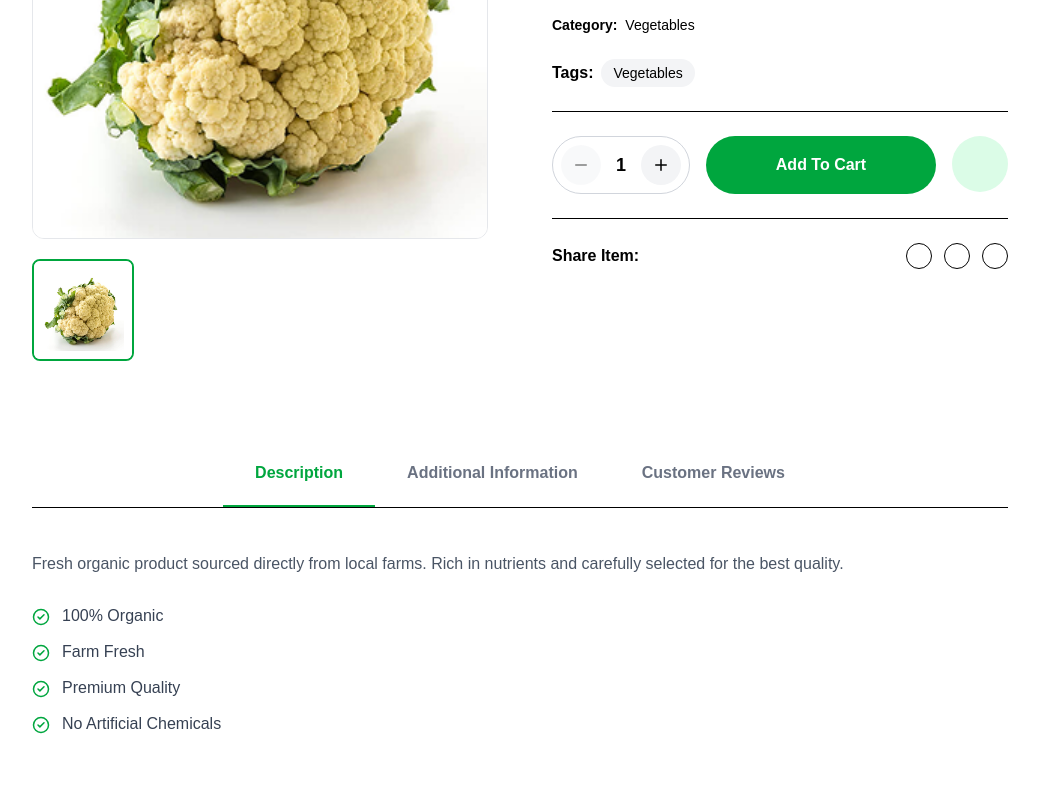
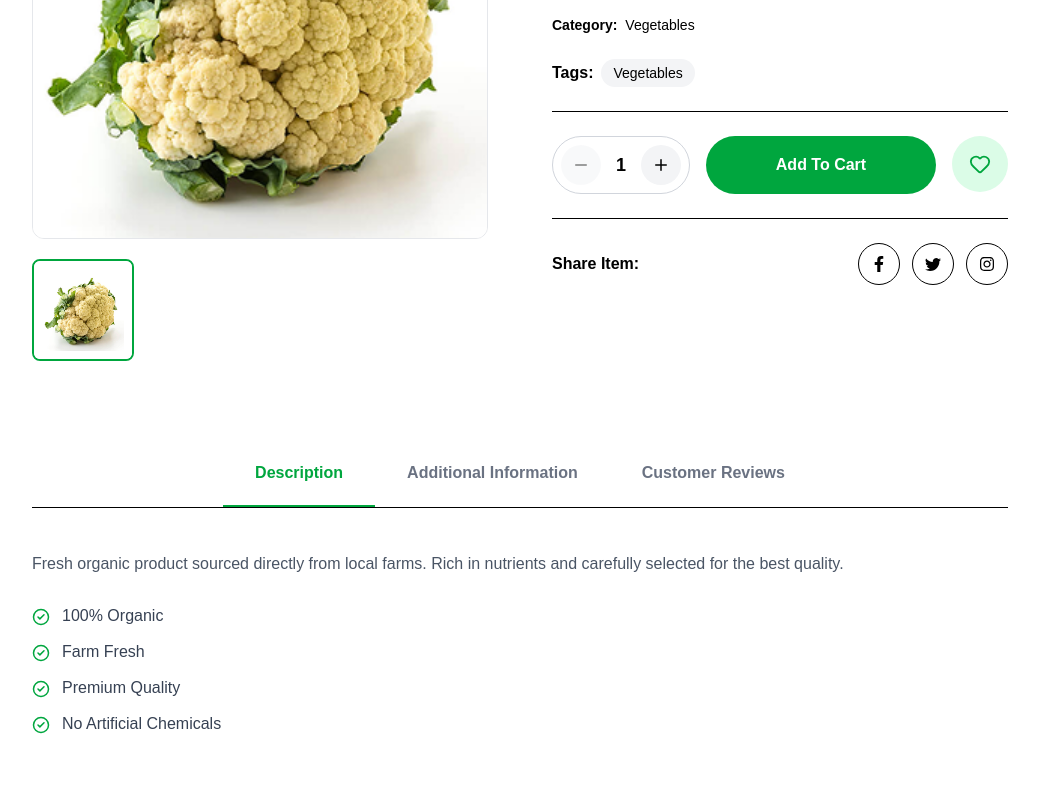
Before and after one commit to Riyadulislamratul/Eco_Bazar, a React (Vite) app: page /product/cauliflower in a window 1280 px wide. Shown: the part 760-1560 px from the top of the page, without its empty margins (120-1159 px from the left). Built offline with nearby package versions, Linux system fonts and the light colour scheme.

Commit message:
some features added

```diff
--- a/src/components/product/ProductCard.jsx
+++ b/src/components/product/ProductCard.jsx
@@ -43,7 +43,7 @@ const ProductCard = ({ product }) => {
       <div className="absolute right-3 top-3 z-20 flex translate-x-5 flex-col gap-2 opacity-0 transition-all duration-300 group-hover:translate-x-0 group-hover:opacity-100">
         <button
           onClick={() => toggleWishlist(product)}
-          className={`flex h-10 w-10 items-center justify-center rounded-full border shadow transition-all
+          className={`flex h-10 cursor-pointer w-10 items-center justify-center rounded-full border shadow transition-all
   ${
     wishlistActive
       ? "bg-green-600 text-white border-green-600"
@@ -53,7 +53,7 @@ const ProductCard = ({ product }) => {
           <Heart size={18} fill={wishlistActive ? "currentColor" : "none"} />
         </button>
 
-        <button className="flex h-10 w-10 items-center justify-center rounded-full border bg-white shadow hover:bg-green-600 hover:text-white">
+        <button className="flex h-10 cursor-pointer w-10 items-center justify-center rounded-full border bg-white shadow hover:bg-green-600 hover:text-white">
           <Eye size={18} />
         </button>
       </div>
@@ -101,7 +101,7 @@ const ProductCard = ({ product }) => {
           <button
             onClick={() => addToCart(product)}
             disabled={stock === 0}
-            className={`flex h-11 w-11 items-center justify-center rounded-full transition-all duration-300
+            className={`flex h-11 w-11 cursor-pointer items-center justify-center rounded-full transition-all duration-300
   ${
     stock === 0
       ? "cursor-not-allowed bg-gray-200 text-gray-400"
--- a/src/components/product_details/ProductInfo.jsx
+++ b/src/components/product_details/ProductInfo.jsx
@@ -1,13 +1,12 @@
 import React from "react";
+import { Heart } from "lucide-react";
+import { FaFacebookF, FaInstagram } from "react-icons/fa";
+import { BsTwitter } from "react-icons/bs";
 
 import Rating from "../product/Rating";
 import Price from "../common/Price";
 import QuantitySelector from "./QuantitySelector";
 
-
-// import Rating from "../product/Rating";
-// import Price from "../common/Price";
-// import QuantitySelector from "./QuantitySelector";
 
 const ProductInfo = ({
   product,
@@ -102,16 +101,16 @@ const ProductInfo = ({
 
         <button
           onClick={onAddToCart}
-          className="flex-1 rounded-full bg-green-600 py-4 font-semibold text-white transition hover:bg-green-700"
+          className="flex-1 cursor-pointer rounded-full bg-green-600 py-4 font-semibold text-white transition hover:bg-green-700"
         >
           Add To Cart
         </button>
 
         <button
           onClick={onWishlist}
-          className="flex h-14 w-14 items-center justify-center rounded-full bg-green-100 text-green-600 transition hover:bg-green-600 hover:text-white"
+          className="flex h-14 w-14 cursor-pointer items-center justify-center rounded-full bg-green-100 text-green-600 transition hover:bg-green-600 hover:text-white"
         >
-          {/* <Heart size={22} /> */}
+          <Heart size={22} />
         </button>
 
       </div>
@@ -127,16 +126,16 @@ const ProductInfo = ({
 
         <div className="flex gap-3">
 
-          <button className="rounded-full border p-3 hover:bg-green-600 hover:text-white">
-            {/* <Facebook size={18} /> */}
+          <button className="rounded-full cursor-pointer border p-3 hover:bg-green-600 hover:text-white">
+            <FaFacebookF />
           </button>
 
-          <button className="rounded-full border p-3 hover:bg-green-600 hover:text-white">
-            {/* <Twitter size={18} /> */}
+          <button className="rounded-full cursor-pointer border p-3 hover:bg-green-600 hover:text-white">
+            <BsTwitter />
           </button>
 
-          <button className="rounded-full border p-3 hover:bg-green-600 hover:text-white">
-            {/* <Instagram size={18} /> */}
+          <button className="rounded-full cursor-pointer border p-3 hover:bg-green-600 hover:text-white">
+            <FaInstagram />
           </button>
 
         </div>
--- a/src/components/product_details/QuantitySelector.jsx
+++ b/src/components/product_details/QuantitySelector.jsx
@@ -37,7 +37,7 @@ const QuantitySelector = ({
       <button
         onClick={handleDecrease}
         disabled={quantity <= min}
-        className="flex h-10 w-10 items-center justify-center rounded-full bg-gray-100 transition hover:bg-green-600 hover:text-white disabled:cursor-not-allowed disabled:opacity-50"
+        className="flex h-10 w-10 cursor-pointer items-center justify-center rounded-full bg-gray-100 transition hover:bg-green-600 hover:text-white disabled:cursor-not-allowed disabled:opacity-50"
       >
         <Minus size={18} />
       </button>
@@ -53,7 +53,7 @@ const QuantitySelector = ({
       <button
         onClick={handleIncrease}
         disabled={quantity >= max}
-        className="flex h-10 w-10 items-center justify-center rounded-full bg-gray-100 transition hover:bg-green-600 hover:text-white disabled:cursor-not-allowed disabled:opacity-50"
+        className="flex h-10 w-10 cursor-pointer items-center justify-center rounded-full bg-gray-100 transition hover:bg-green-600 hover:text-white disabled:cursor-not-allowed disabled:opacity-50"
       >
         <Plus size={18} />
       </button>
```
